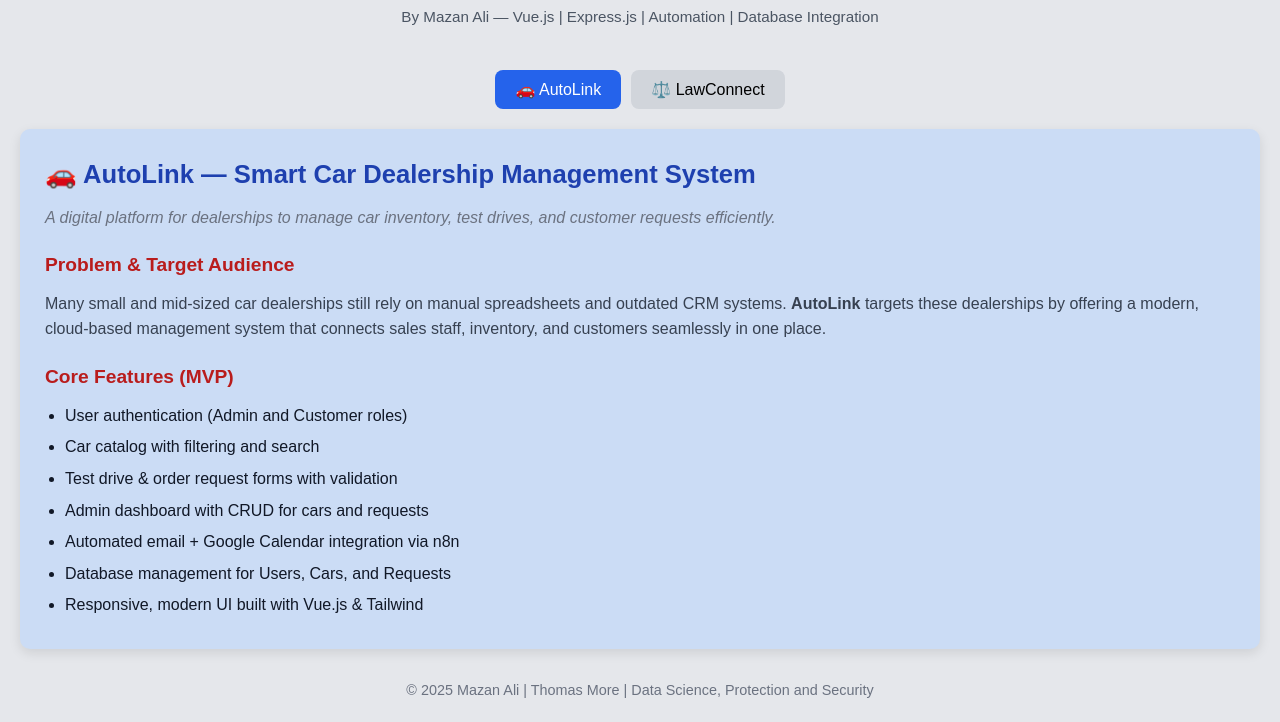
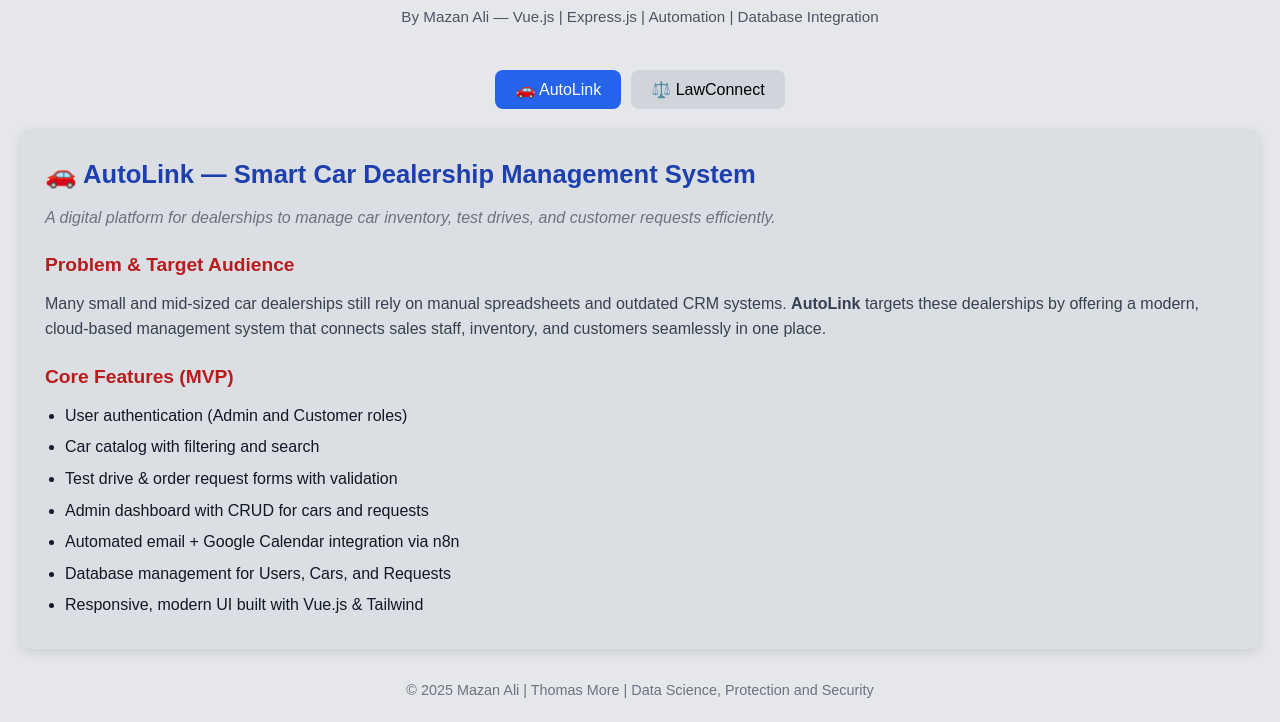
Before and after one commit to mazan13126114-cell/webfundamentals2, a plain HTML site: page proposals.html in a window 1280 px wide. Shown: the part 79-801 px from the top of the page. Drawn offline with Linux system fonts and the light colour scheme.

Commit message:
color changing

```diff
--- a/assets/css/style.css
+++ b/assets/css/style.css
@@ -61,7 +61,7 @@ header p {
 /* Tab Content */
 .tab-content {
   display: none;
-  background: #cbdcf5;  /* slightly darker than pure white */
+  background: #dbdee3;  /* slightly darker than pure white */
   padding: 25px;
   border-radius: 10px;
   box-shadow: 0 4px 12px rgba(0,0,0,0.1);
```
